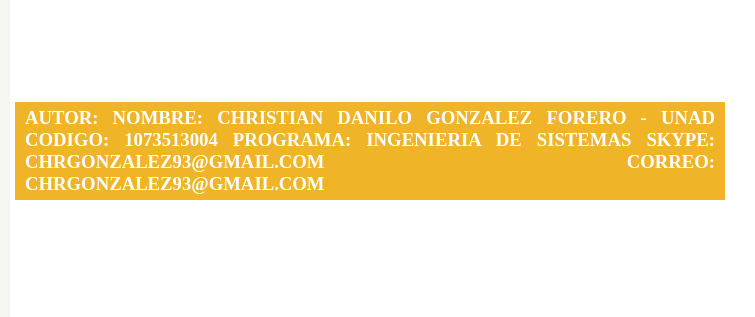
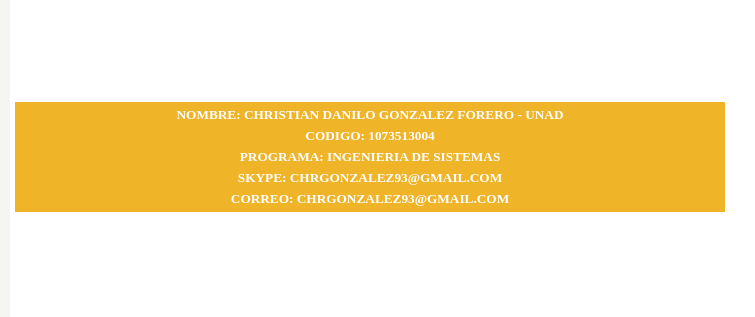
Before and after one commit to pr31ockt/Proyecto, a plain HTML site: page autores.html in a window 1280 px wide. Shown: the part 266-583 px from the top of the page, 0-755 px from the left. Drawn offline with Linux system fonts and the light colour scheme.

Commit message:
FINALIZANDO AJUSTES

```diff
--- a/autores.html
+++ b/autores.html
@@ -26,20 +26,19 @@
 
 			<section id="contenido">
 				<article>
-					<h3>AUTOR:
-						NOMBRE: 	CHRISTIAN DANILO GONZALEZ FORERO - UNAD
-						CODIGO:		1073513004
-						PROGRAMA: 	INGENIERIA DE SISTEMAS
-						SKYPE:		CHRGONZALEZ93@GMAIL.COM
-						CORREO:		CHRGONZALEZ93@GMAIL.COM
-					</h3>
+					<h5>NOMBRE: 	CHRISTIAN DANILO GONZALEZ FORERO - UNAD </h5>
+					<H5>CODIGO:		1073513004</H5>
+					<h5>PROGRAMA: 	INGENIERIA DE SISTEMAS</h5>
+					<h5>SKYPE:		CHRGONZALEZ93@GMAIL.COM</h5>
+					<h5>CORREO:		CHRGONZALEZ93@GMAIL.COM</h5>
+
 				</article>
 			</section>
 
 
 			<aside>
 				<h2>FOTOGRAFIA</h2>
-				<img src="images/fotoperfil.png" alt="foto de perfil" style="width:490px;height:400px;">
+				<img src="images/fotoperfil.png" alt="foto de perfil" style="width:200px;height:150px;">
 			</aside>
 
 
```
